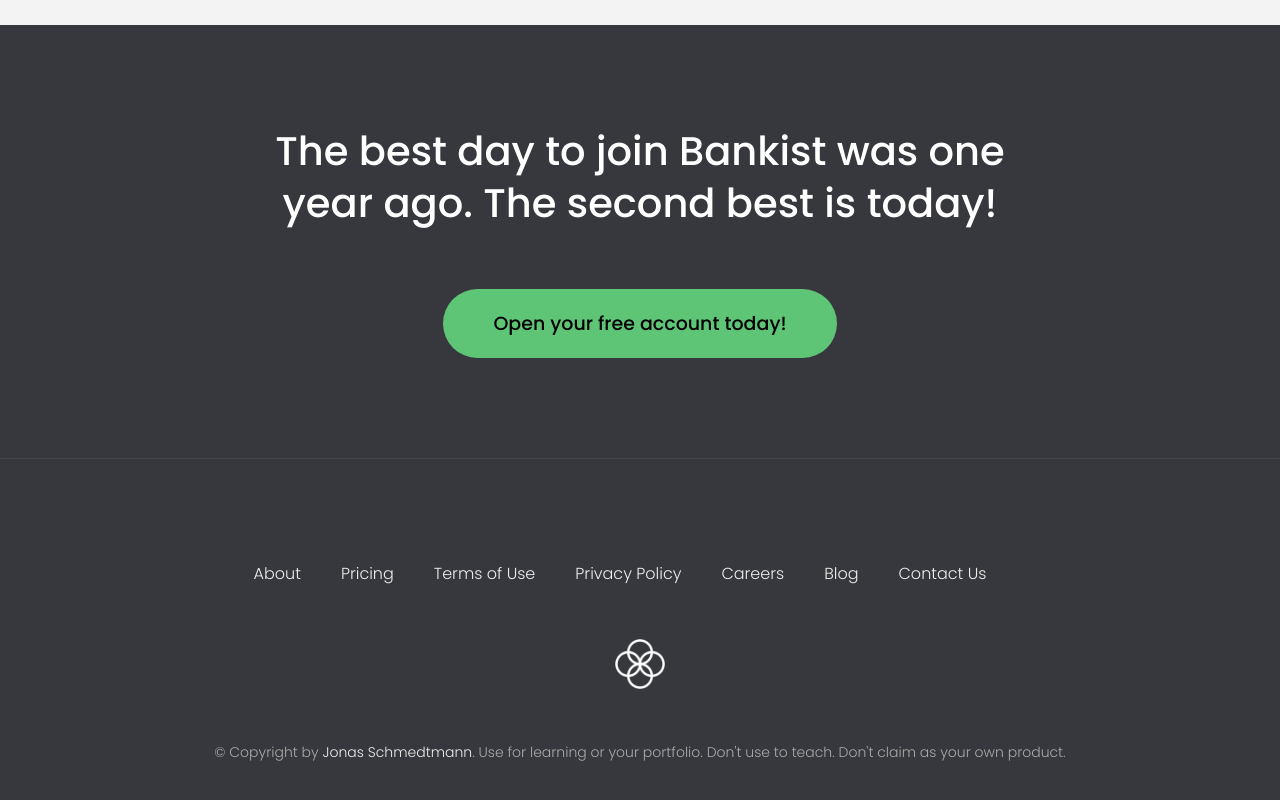
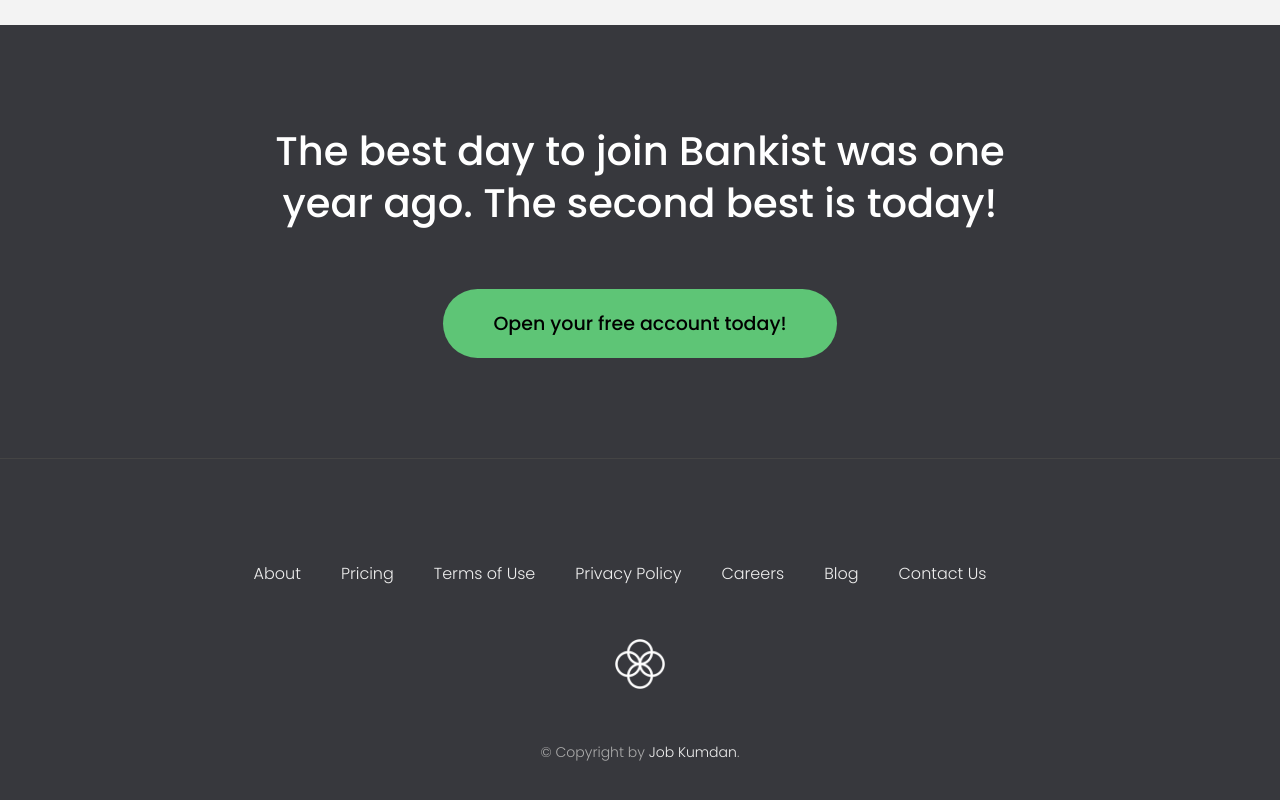
Before and after one commit to redeks12/bankist, a plain HTML site: page index.html in a window 1280 px wide. Shown: the part 4171-4971 px from the top of the page. Drawn offline with Linux system fonts and the light colour scheme.

Commit message:
bankist deployment

```diff
--- a/index.html
+++ b/index.html
@@ -327,9 +327,8 @@
           class="footer__link twitter-link"
           target="_blank"
           href="https://twitter.com/jonasschmedtman"
-          >Jonas Schmedtmann</a
-        >. Use for learning or your portfolio. Don't use to teach. Don't claim
-        as your own product.
+          >Job Kumdan</a
+        >.
       </p>
     </footer>
 
```
